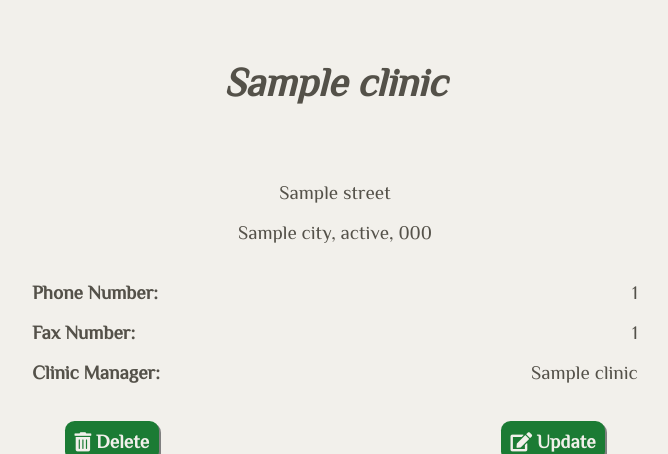
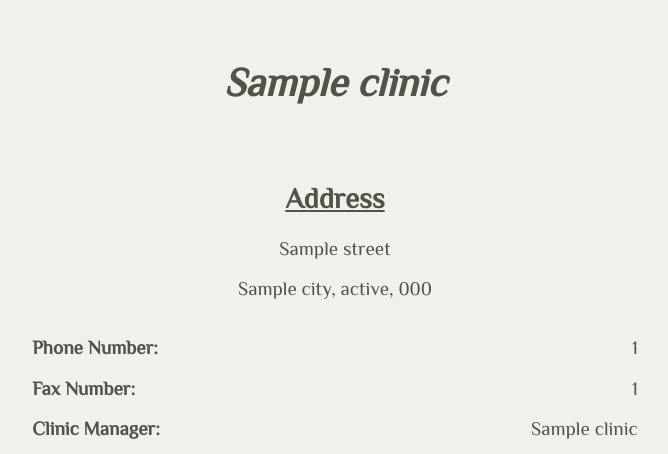
Before and after one commit to JoshingYou1/nephrology-nexus, a Node project: template views/clinics/show.ejs in a window 1280 px wide. Shown: the part 99-553 px from the top of the page, without its empty margins (305-973 px from the left). Run offline with Node 20 templates, Linux system fonts and the light colour scheme; the template is opened without the code that fills it: most values are stand-ins (such as "Sample title", 1, 10 or a date in 2020); some libraries are stand-ins or nearby versions.

Commit message:
Added an address header to clinic show view

```diff
--- a/public/style.css
+++ b/public/style.css
@@ -658,7 +658,7 @@ fieldset {
     margin-right: auto;
 }
 
-.patient-address-header, .patient-phone-numbers-header, .hematology-header, .chemistry-header {
+.patient-address-header, .patient-phone-numbers-header, .hematology-header, .chemistry-header, .clinic-address-header {
     margin-top: 2em;
     text-decoration: underline;
 }
--- a/views/clinics/show.ejs
+++ b/views/clinics/show.ejs
@@ -12,6 +12,7 @@
                 <h1><%= clinic.name %></h1>
                 <section class="clinic-info" role="region">
                     <div class="clinic-address-div">
+                        <h2 class="clinic-address-header">Address</h2>
                         <p><%= clinic.address.street %></p>
                         <p><%= clinic.address.city %>,&nbsp;<%= clinic.address.state %>,&nbsp;<%= clinic.address.zipCode %></p>
                     </div>
```
